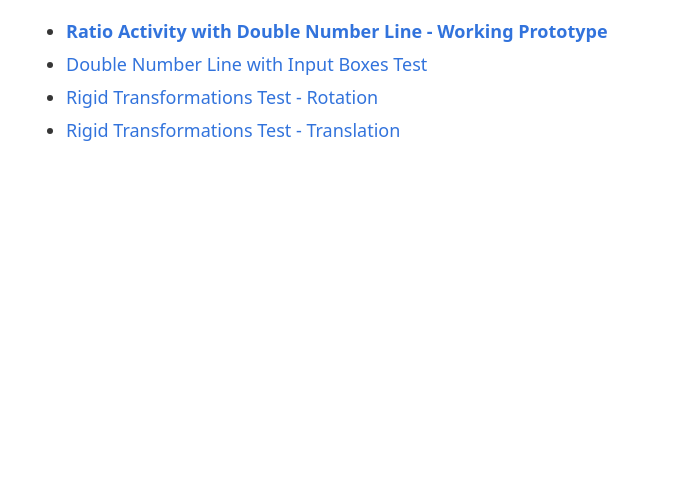
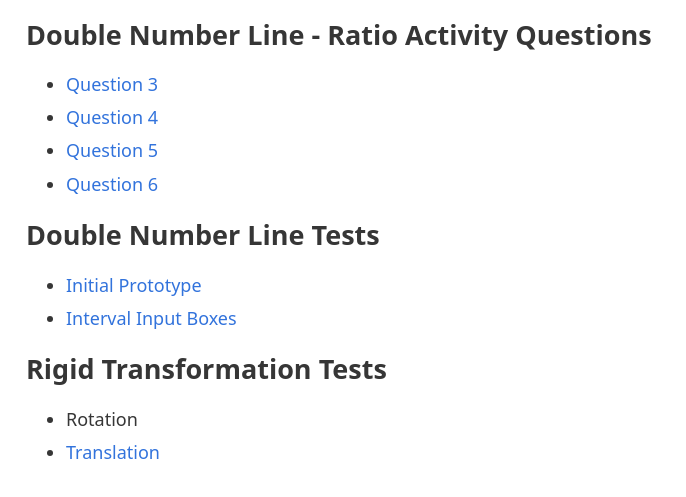
Before and after one commit to nkinastCL/nkinastCL.github.io, a plain HTML site: page index.html in a window 1280 px wide. Shown: the part 71-568 px from the top of the page, without its empty margins (0-686 px from the left). Drawn offline with Linux system fonts and the light colour scheme.

Commit message:
index updates

```diff
--- a/index.html
+++ b/index.html
@@ -10,22 +10,39 @@
     <main>
       <h1>Nate's Desmos Sandbox</h1>
       <div>
+        <h2>Double Number Line - Ratio Activity Questions</h2>
         <ul role="list">
-          <b
-            ><li>
-              <a href="/ratio-dnl.html"
-                >Ratio Activity with Double Number Line - Working Prototype</a
-              >
-            </li></b
-          >
           <li>
-            <a href="/dnl.html">Double Number Line with Input Boxes Test</a>
+            <a href="/ratio-dnl-q3.html">Question 3</a>
           </li>
           <li>
-            <a href="/rt-rot.html">Rigid Transformations Test - Rotation</a>
+            <a href="/ratio-dnl-q4.html">Question 4</a>
           </li>
           <li>
-            <a href="/rt-tl.html">Rigid Transformations Test - Translation</a>
+            <a href="/ratio-dnl-q5.html">Question 5</a>
+          </li>
+          <li>
+            <a href="/ratio-dnl-q6.html">Question 6</a>
+          </li>
+        </ul>
+        <h2>Double Number Line Tests</h2>
+        <ul role="list">
+          <li>
+              <a href="/ratio-dnl.html"
+                >Initial Prototype</a
+              >
+            </li>
+          <li>
+            <a href="/dnl.html">Interval Input Boxes</a>
+          </li>
+        </ul>
+        <h2>Rigid Transformation Tests</h2>
+        <ul role="list">
+          <li>
+            <a href="/rt-rot.html"></a>Rotation</a>
+          </li>
+          <li>
+            <a href="/rt-tl.html">Translation</a>
           </li>
         </ul>
       </div>
```
